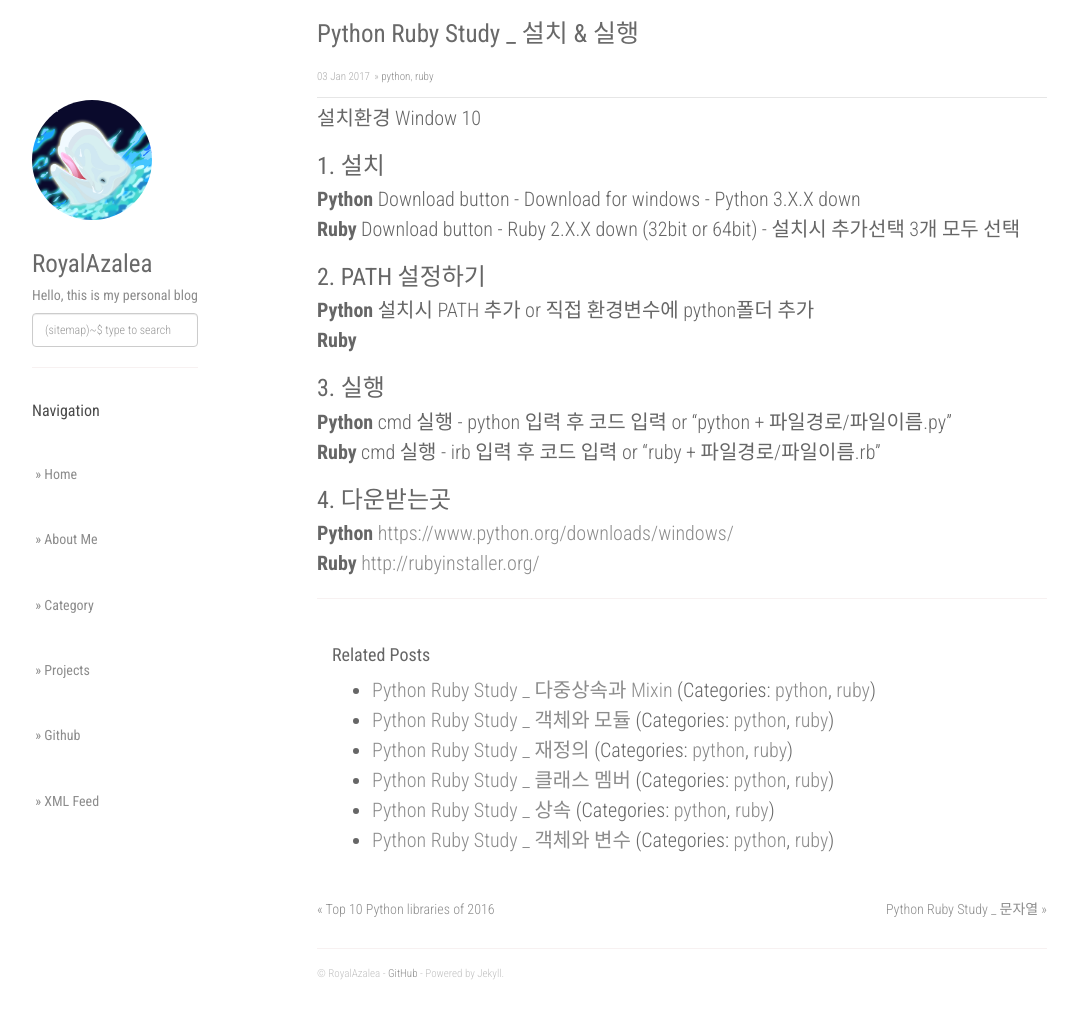
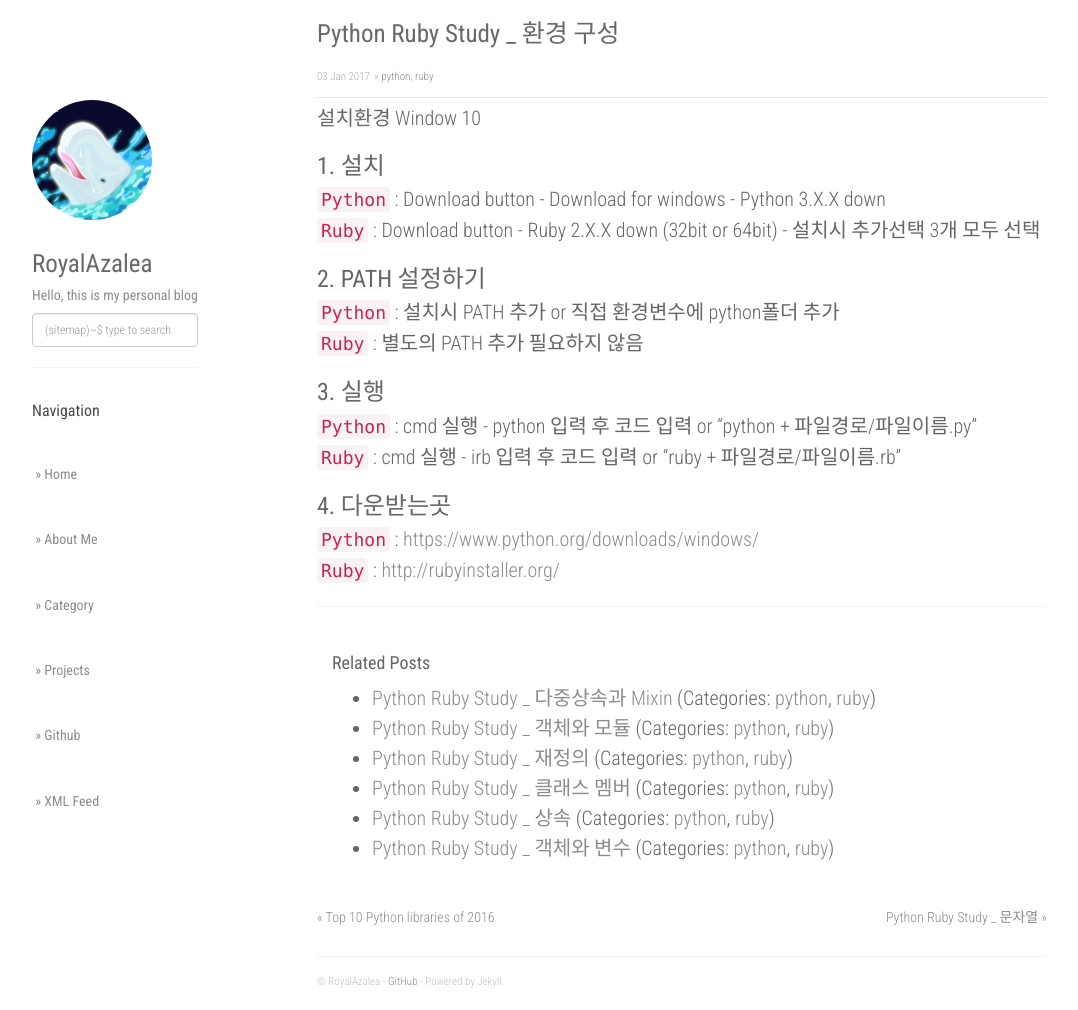
Before and after one commit to RoyalAzalea/RoyalAzalea.github.io, a Jekyll site: the page built from _posts/python-ruby-study/2017-01-03-python-ruby-study.md, in a window 1280 px wide and 1010 px high. Shown: the whole window, without its empty margins (53-1131 px from the left). Built offline with Jekyll 4.4.1, drawn with Linux system fonts in a browser that asks for light colours; nearby versions of some CDN libraries.

Commit message:
update_post

```diff
--- a/_posts/python-ruby-study/2017-01-03-python-ruby-study.md
+++ b/_posts/python-ruby-study/2017-01-03-python-ruby-study.md
@@ -1,6 +1,6 @@
 ---
 layout: post
-title: "Python Ruby Study _ 설치 & 실행"
+title: "Python Ruby Study _ 환경 구성"
 date: 2017-01-03
 categories: [python, ruby]
 ---
@@ -9,20 +9,21 @@
 
 ### 1. 설치
 
-**Python** Download button - Download for windows - Python 3.X.X down
-**Ruby** Download button - Ruby 2.X.X down (32bit or 64bit) - 설치시 추가선택 3개 모두 선택
+`Python` : Download button - Download for windows - Python 3.X.X down
+`Ruby` : Download button - Ruby 2.X.X down (32bit or 64bit) - 설치시 추가선택 3개
+모두 선택
 
 ### 2. PATH 설정하기
 
-**Python** 설치시 PATH 추가 or 직접 환경변수에 python폴더 추가
-**Ruby**
+`Python` : 설치시 PATH 추가 or 직접 환경변수에 python폴더 추가
+`Ruby` : 별도의 PATH 추가 필요하지 않음
 
 ### 3. 실행
 
-**Python** cmd 실행 - python 입력 후 코드 입력 or "python + 파일경로/파일이름.py"
-**Ruby** cmd 실행 - irb 입력 후 코드 입력 or "ruby + 파일경로/파일이름.rb"
+`Python` : cmd 실행 - python 입력 후 코드 입력 or "python + 파일경로/파일이름.py"
+`Ruby` : cmd 실행 - irb 입력 후 코드 입력 or "ruby + 파일경로/파일이름.rb"
 
 ### 4. 다운받는곳
 
-**Python** <https://www.python.org/downloads/windows/>
-**Ruby** <http://rubyinstaller.org/>
+`Python` : <https://www.python.org/downloads/windows/>
+`Ruby` : <http://rubyinstaller.org/>
```
Also changed, not shown: _posts/kalman-filter-study/2017-02-21-kalman-filter-study.md (+2 -2 lines), _posts/tensorflow-study/2017-04-07-tensorflow-study.md (added, +96 -0 lines), static/img/_posts/tensorflow-study/Install_1.PNG (added), static/img/_posts/tensorflow-study/Install_2.PNG (added).
